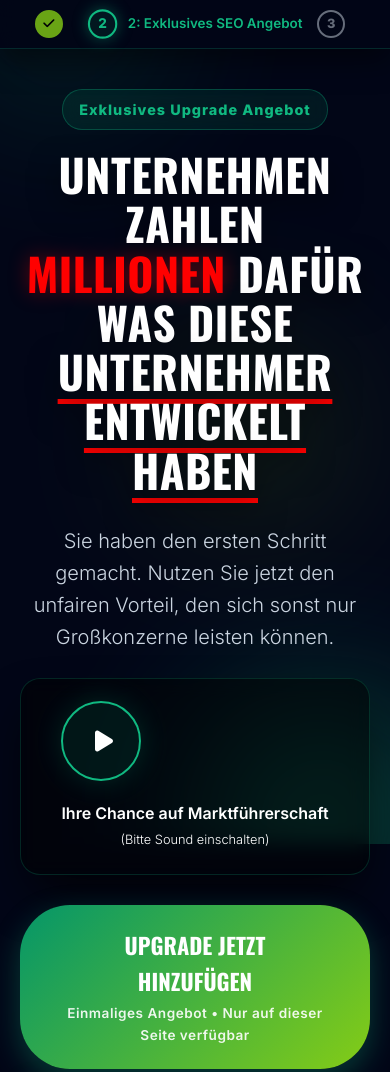
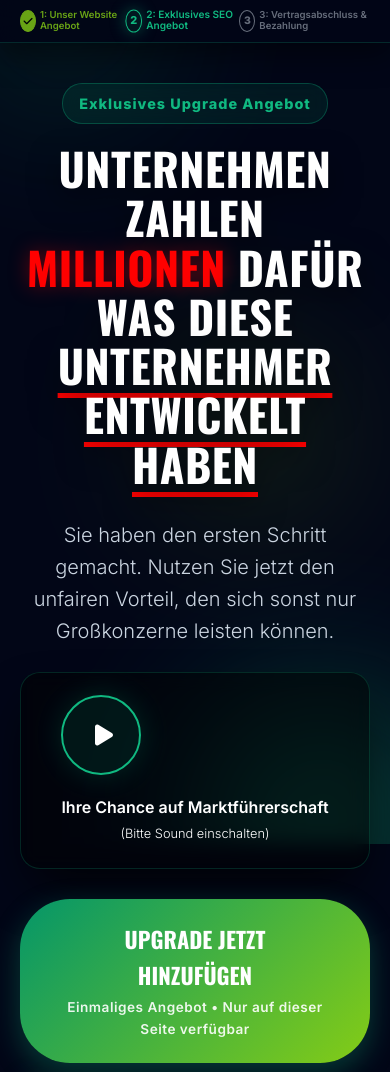
Before and after one commit to netgains-corp/smart-landingpage, a plain HTML site: page index.html in a window 390 px wide. Shown: the top 1072 px of the page. Drawn offline with nearby package versions, Linux system fonts and the light colour scheme.

Commit message:
Update index.html

```diff
--- a/index.html
+++ b/index.html
@@ -130,10 +130,11 @@
         }
 
         @media (max-width: 768px) {
-            .step-text { display: none; }
-            .step.active .step-text { display: block; font-size: 0.8rem; }
-            .steps-container { justify-content: center; gap: 20px; }
+            .step-text { display: block; font-size: 0.6rem; line-height: 1.1; }
+            .step.active .step-text { display: block; font-size: 0.6rem; }
+            .steps-container { justify-content: space-between; gap: 5px; }
             .funnel-progress { padding: 10px 0; }
+            .step-icon { width: 22px; height: 22px; font-size: 0.65rem; margin-right: 4px; border-width: 1px; }
         }
 
         /* --- BACKGROUND ANIMATION BLOBS (GREEN THEME) --- */
```
